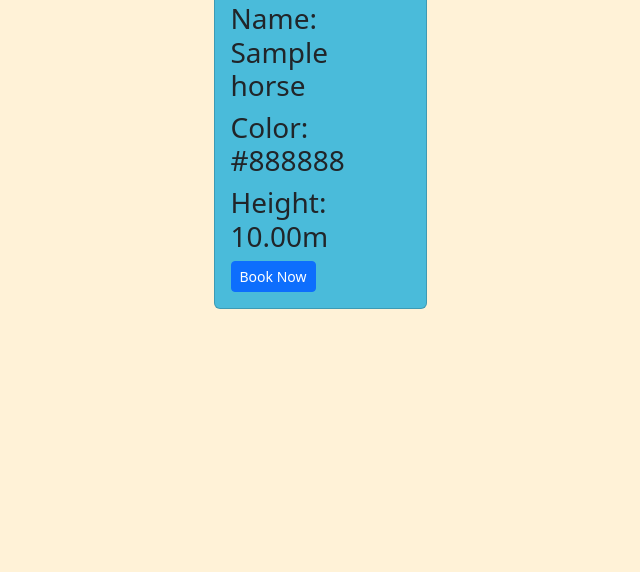
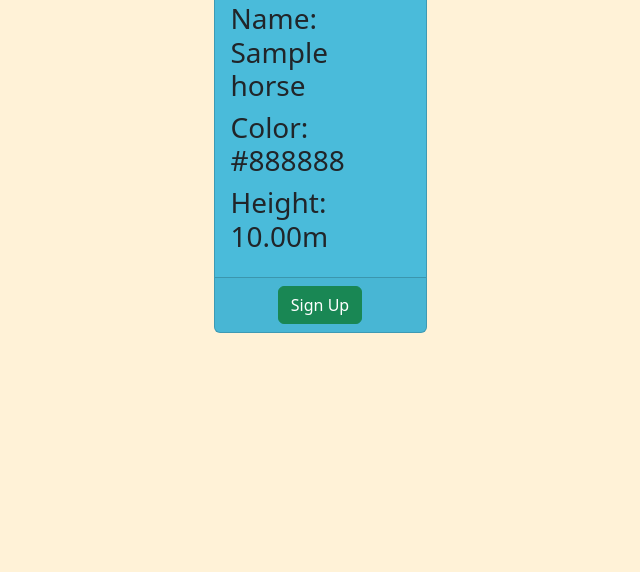
Before and after one commit to Soro82/book-horse-riding-lesson, a Django app: page /horses/ in a window 1280 px wide. Shown: the part 120-692 px from the top of the page, without its empty margins (320-960 px from the left). Run offline with Django 4.2, Linux system fonts and the light colour scheme; tables that the repository leaves empty hold one stand-in row (values such as "Sample post"); some libraries are stand-ins or nearby versions.

Commit message:
add check to Book button on horses page

```diff
--- a/templates/horses.html
+++ b/templates/horses.html
@@ -13,7 +13,13 @@
                     <h3>Name: {{ horse.name }}</h3>
                     <h3>Color: {{ horse.color }}</h3>
                     <h3>Height: {{ horse.height }}m</h3>
-                    <a href="{% url 'booking' %}" class="btn btn-primary btn-sm">Book Now</a>
+                </div>
+                <div class="card-footer d-flex justify-content-center">
+                    {% if user.is_authenticated %}
+                    <a href="{% url 'booking' %}" class="btn btn-primary">Book Now</a>
+                    {% else %}
+                    <a href="{% url 'account_signup' %}" class="btn btn-success">Sign Up</a>
+                    {% endif %}
                 </div>
             </div>
         </div>
```
